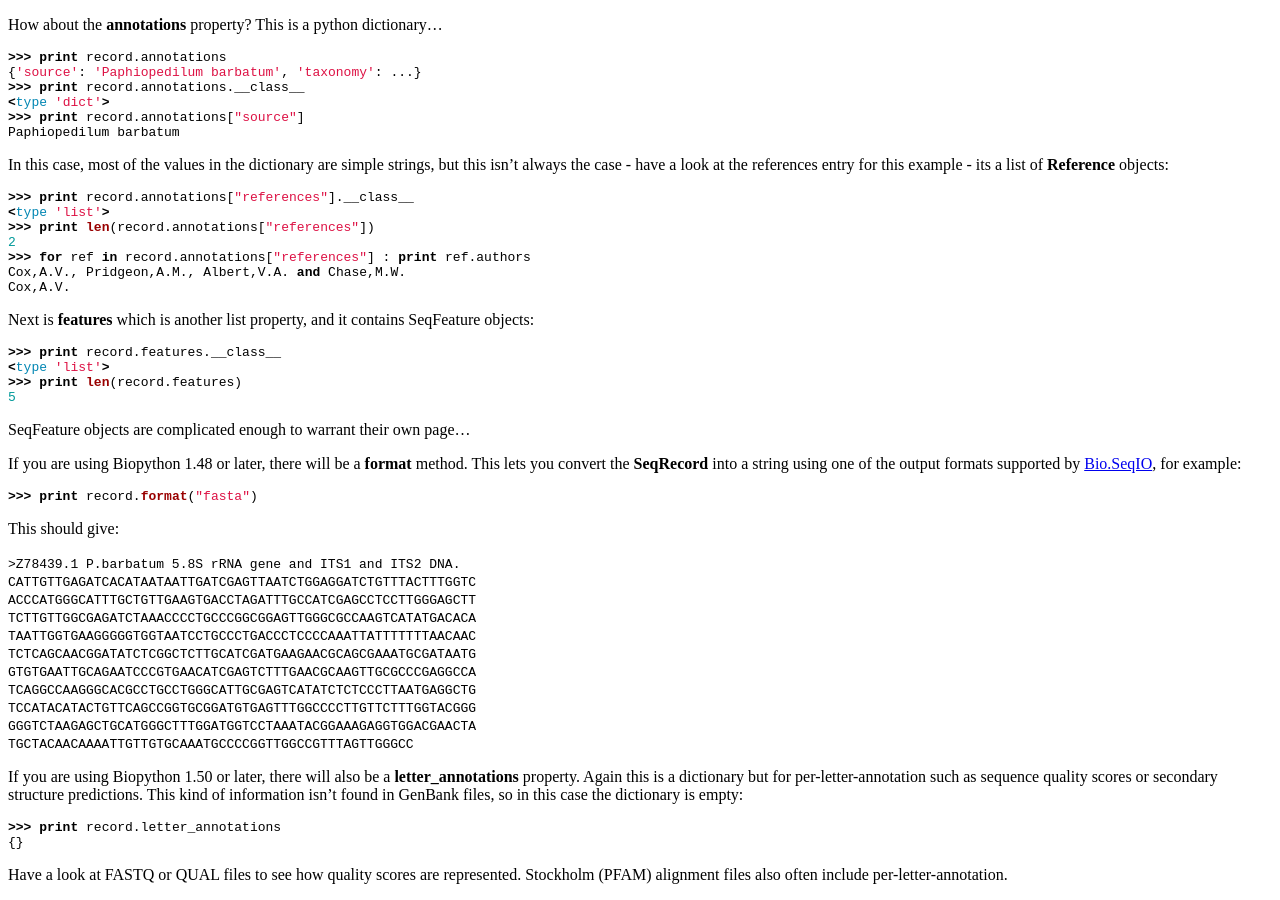
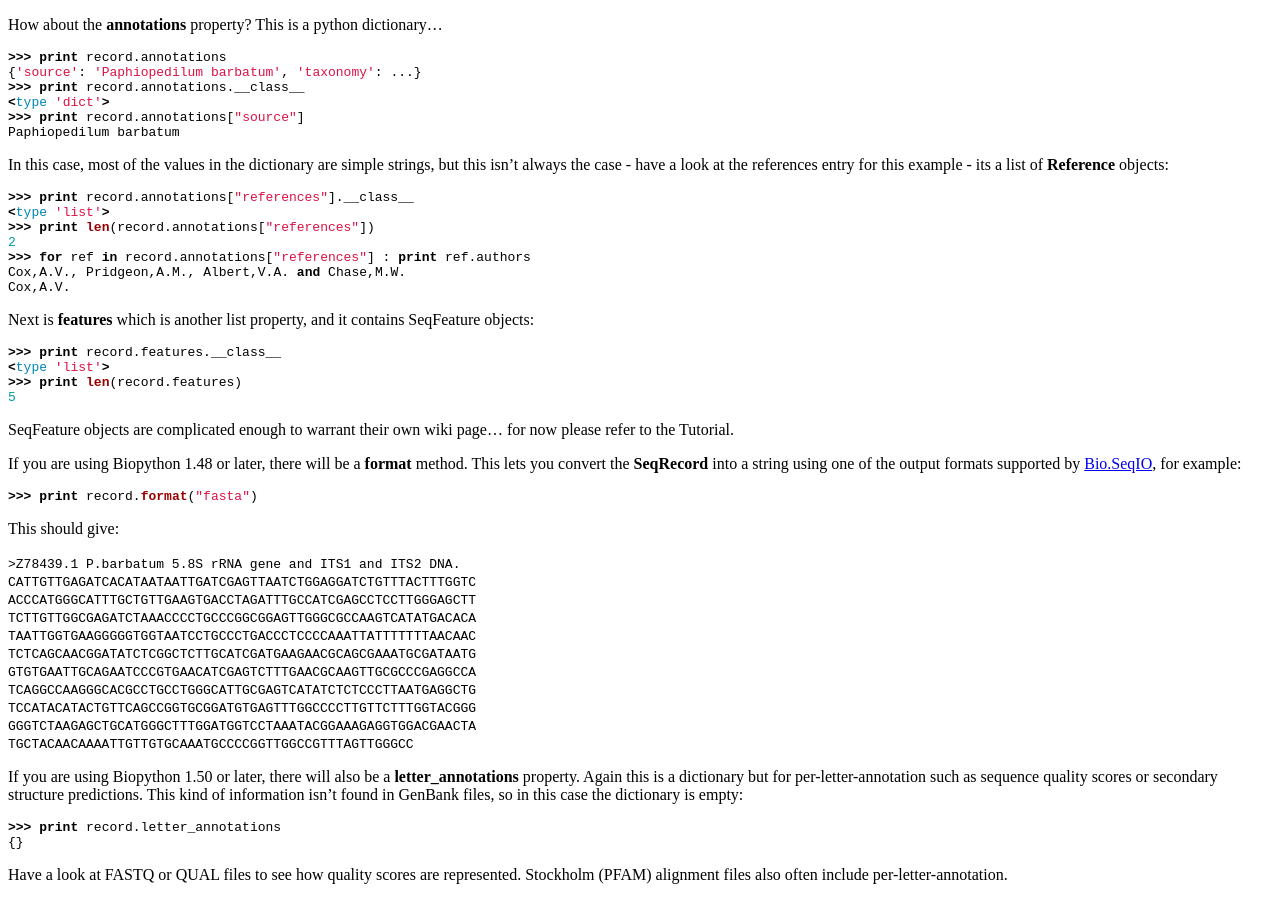
Before and after one commit to biopython/biopython.github.io, a Jekyll site: the page built from wiki/SeqRecord.md, in a window 1280 px wide and 900 px high, scrolled down 1791 px. Built offline with Jekyll 4.4.1, drawn with Linux system fonts in a browser that asks for light colours.

Commit message:
/* Extracting information from a SeqRecord */

````diff
--- a/wiki/SeqRecord.md
+++ b/wiki/SeqRecord.md
@@ -181,7 +181,8 @@ SeqFeature objects:
 5
 ```
 
-SeqFeature objects are complicated enough to warrant their own page...
+SeqFeature objects are complicated enough to warrant their own wiki
+page... for now please refer to the Tutorial.
 
 If you are using Biopython 1.48 or later, there will be a **format**
 method. This lets you convert the **SeqRecord** into a string using one
````
Also changed, not shown: 1 other file.
